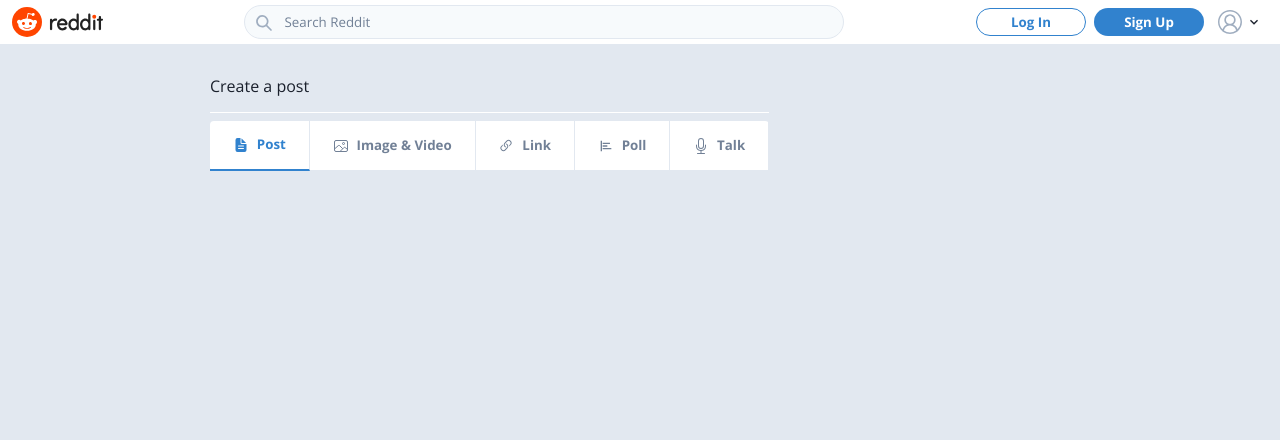
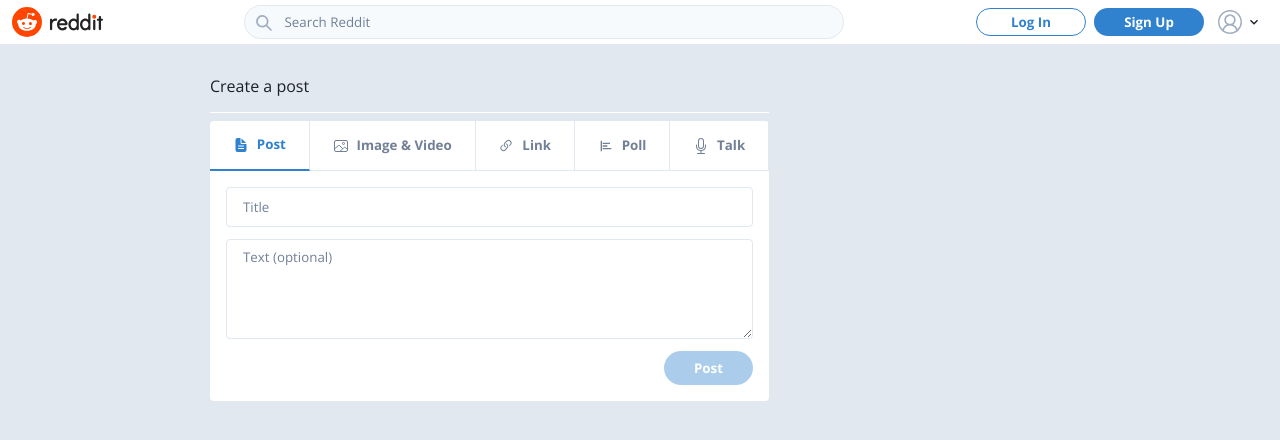
Before and after one commit to abeeralikhan/reddit-clone, a Next.js app: page /r/1/submit in a window 1280 px wide. Shown: the top 440 px of the page. Built offline with nearby package versions, Linux system fonts and the light colour scheme; no server answers.

Commit message:
implement and style TextInputs component

```diff
--- a/src/components/Posts/NewPostForm.tsx
+++ b/src/components/Posts/NewPostForm.tsx
@@ -5,10 +5,11 @@
 import { IoDocumentText, IoImageOutline } from "react-icons/io5";
 import { AiFillCloseCircle } from "react-icons/ai";
 import FormTab from "./FormTab";
+import TextInputs from "./PostForm/TextInputs";
 
 type NewPostFormProps = {};
 
-const formTabs = [
+const formTabs: TabItem[] = [
   {
     title: "Post",
     icon: IoDocumentText,
@@ -38,6 +39,29 @@
 
 const NewPostForm: React.FC<NewPostFormProps> = () => {
   const [selectedTab, setSelectedTab] = useState(formTabs[0].title);
+  const [textInputs, setTextInputs] = useState({
+    title: "",
+    body: "",
+  });
+  const [selectedFile, setSelectedFile] = useState<string>();
+  const [loading, setLoading] = useState(false);
+
+  const handleCreatePost = async () => {};
+  const onSelectImage = () => {};
+  const onTextChange = (
+    event:
+      | React.ChangeEvent<HTMLInputElement>
+      | React.ChangeEvent<HTMLTextAreaElement>
+  ) => {
+    const {
+      target: { name, value },
+    } = event;
+    setTextInputs((prev) => ({
+      ...prev,
+      [name]: value,
+    }));
+  };
+
   return (
     <Flex direction="column" bg="white" borderRadius={4} mt={2}>
       <Flex width="100%">
@@ -50,6 +74,16 @@
           />
         ))}
       </Flex>
+      <Flex p={4}>
+        {selectedTab === "Post" && (
+          <TextInputs
+            textInputs={textInputs}
+            onChange={onTextChange}
+            handleCreatePost={handleCreatePost}
+            loading={loading}
+          />
+        )}
+      </Flex>
     </Flex>
   );
 };
--- /dev/null
+++ b/src/components/Posts/PostForm/TextInputs.tsx
@@ -0,0 +1,71 @@
+import { Button, Flex, Stack, Textarea, Input } from "@chakra-ui/react";
+import React from "react";
+
+type TextInputsProps = {
+  textInputs: {
+    title: string;
+    body: string;
+  };
+  onChange: (
+    event:
+      | React.ChangeEvent<HTMLInputElement>
+      | React.ChangeEvent<HTMLTextAreaElement>
+  ) => void;
+  handleCreatePost: () => void;
+  loading: boolean;
+};
+
+const TextInputs: React.FC<TextInputsProps> = ({
+  textInputs,
+  onChange,
+  handleCreatePost,
+  loading,
+}) => {
+  return (
+    <Stack spacing={3} width="100%">
+      <Input
+        name="title"
+        fontSize="10pt"
+        borderRadius={4}
+        placeholder="Title"
+        _placeholder={{ color: "gray.500" }}
+        _focus={{
+          outline: "none",
+          bg: "white",
+          border: "1px solid",
+          borderColor: "black",
+        }}
+        value={textInputs.title}
+        onChange={onChange}
+      />
+      <Textarea
+        name="body"
+        fontSize="10pt"
+        borderRadius={4}
+        placeholder="Text (optional)"
+        height="100px"
+        _placeholder={{ color: "gray.500" }}
+        _focus={{
+          outline: "none",
+          bg: "white",
+          border: "1px solid",
+          borderColor: "black",
+        }}
+        value={textInputs.body}
+        onChange={onChange}
+      />
+      <Flex justify="flex-end">
+        <Button
+          height="34px"
+          padding="0px 30px"
+          isLoading={loading}
+          onClick={handleCreatePost}
+          isDisabled={!textInputs.title}
+        >
+          Post
+        </Button>
+      </Flex>
+    </Stack>
+  );
+};
+export default TextInputs;
```
Also changed, not shown: notes.txt.
